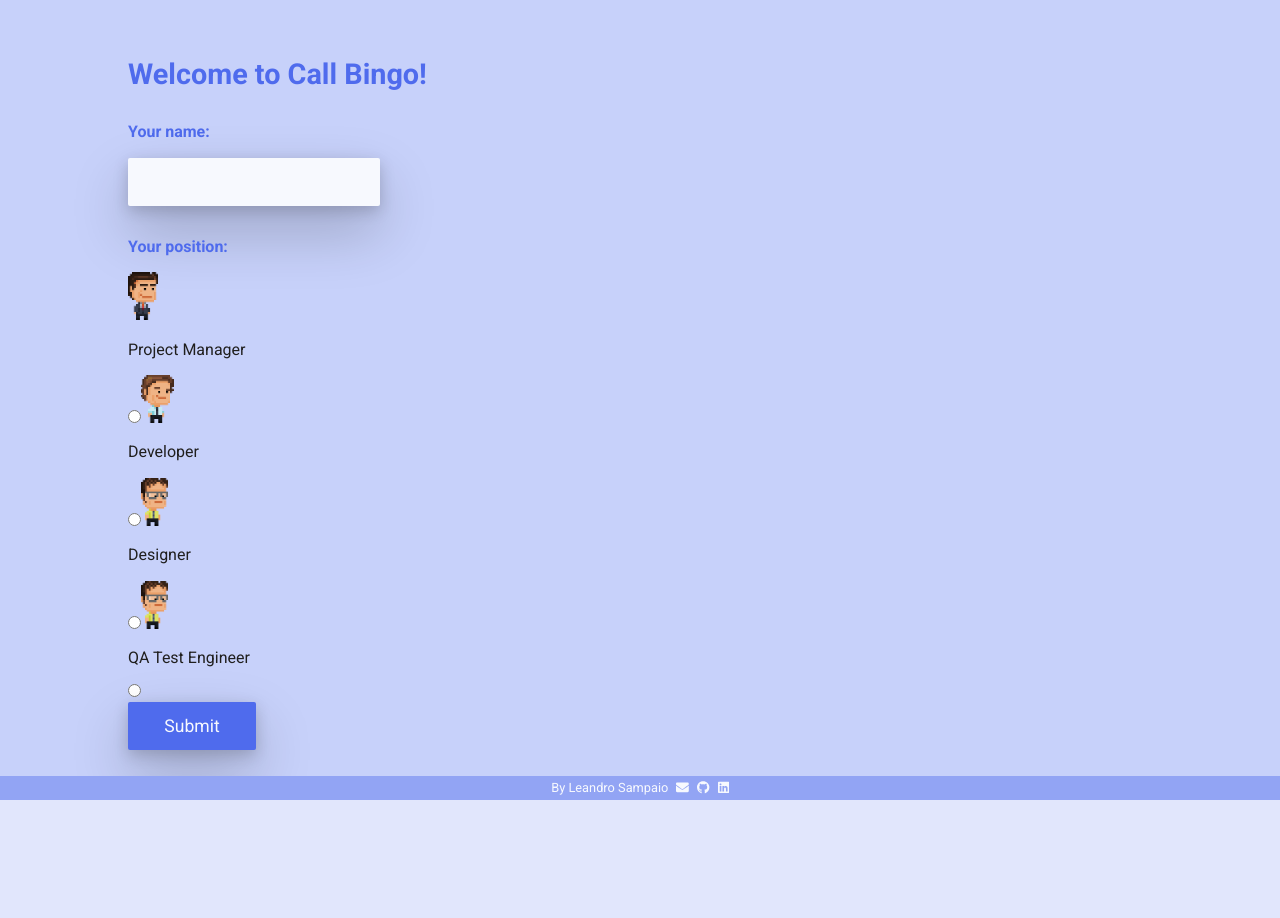
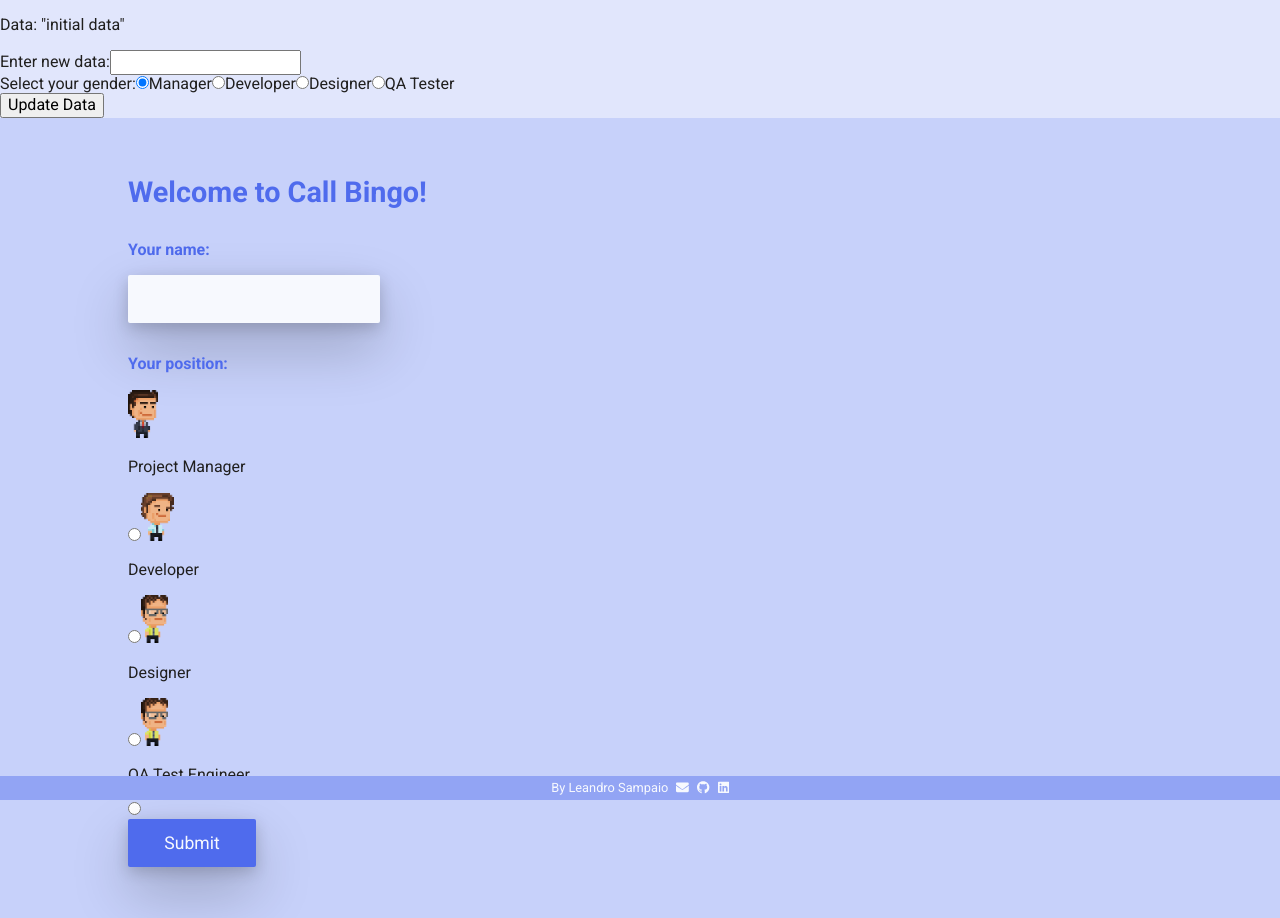
Before and after one commit to leandrorsampaio/challenge-bingo-react, a React (Create React App) app: page / in a window 1280 px wide. Shown: the top 918 px of the page. Before the commit the page ends 800 px from the top, so only its background shows below. Built offline with nearby package versions, Linux system fonts and the light colour scheme.

Commit message:
Its working....

```diff
--- a/src/App.js
+++ b/src/App.js
@@ -1,8 +1,14 @@
 import React from 'react';
+
+import MyProvider from './objects/AA_MyProvider';
+import MyConsumer from './objects/AA_MyConsumer';
+
+
 import Profilelayer from './objects/profilelayer';
 import Headerpage from './objects/headerpage';
 import Cellsinteraction from './objects/cellsinteraction';
 import Footerpage from './objects/footerpage';
+
 
 
 
@@ -12,13 +18,19 @@ function App() {
   return (
     <>
 
-      <Profilelayer />
+      <MyProvider>
 
-      <Headerpage />
+        <MyConsumer />
 
-      <Cellsinteraction />
+        <Profilelayer />
 
-      <Footerpage />
+        <Headerpage />
+
+        <Cellsinteraction />
+
+        <Footerpage />
+
+      </MyProvider>
 
     </>
 
--- /dev/null
+++ b/src/objects/AA_MyConsumer/index.jsx
@@ -0,0 +1,72 @@
+import React, { useState, useContext } from 'react';
+import MyContext from '../AA_MyContext';
+
+function MyConsumer() {
+    const { data, setData } = useContext(MyContext);
+    const [inputData, setInputData] = useState('');
+    const [companyRole, setCompanyRole] = useState('Manager');
+
+    const handleSubmit = (e) => {
+      e.preventDefault();
+      setData({ ...data, inputData, companyRole });
+      setInputData('');
+    };
+
+    return (
+      <div>
+        <p>Data: {JSON.stringify(data)}</p>
+        <form onSubmit={handleSubmit}>
+          <label>
+            Enter new data:
+            <input
+              type="text"
+              value={inputData}
+              onChange={(e) => setInputData(e.target.value)}
+            />
+          </label>
+          <div>
+            Select your gender:
+            <label>
+              <input
+                type="radio"
+                value="Manager"
+                checked={companyRole === 'Manager'}
+                onChange={(e) => setCompanyRole(e.target.value)}
+              />
+              Manager
+            </label>
+            <label>
+              <input
+                type="radio"
+                value="Developer"
+                checked={companyRole === 'Developer'}
+                onChange={(e) => setCompanyRole(e.target.value)}
+              />
+              Developer
+            </label>
+            <label>
+              <input
+                type="radio"
+                value="Designer"
+                checked={companyRole === 'Designer'}
+                onChange={(e) => setCompanyRole(e.target.value)}
+              />
+              Designer
+            </label>
+            <label>
+              <input
+                type="radio"
+                value="QA Tester"
+                checked={companyRole === 'QA Tester'}
+                onChange={(e) => setCompanyRole(e.target.value)}
+              />
+              QA Tester
+            </label>
+          </div>
+          <button type="submit">Update Data</button>
+        </form>
+      </div>
+    );
+  }
+
+  export default MyConsumer;
--- /dev/null
+++ b/src/objects/AA_MyContext/index.jsx
@@ -0,0 +1,4 @@
+import React from 'react';
+
+const MyContext = React.createContext();
+export default MyContext;
--- /dev/null
+++ b/src/objects/AA_MyProvider/index.jsx
@@ -0,0 +1,14 @@
+import React, { useState } from 'react';
+import MyContext from '../AA_MyContext';
+
+function MyProvider(props) {
+  const [data, setData] = useState('initial data');
+
+  return (
+    <MyContext.Provider value={{ data, setData }}>
+      {props.children}
+    </MyContext.Provider>
+  );
+}
+
+export default MyProvider;
--- a/src/objects/headerpage/index.jsx
+++ b/src/objects/headerpage/index.jsx
@@ -1,13 +1,13 @@
-import React from 'react';
+import React, { useContext } from 'react';
+import MyContext from '../AA_MyContext';
 import './style.scss'
 
 const HeaderPage = () => {
 
+    const { data } = useContext(MyContext);
 
     return (
         <>
-
-
 
             <header className='header'>
                 <div className='header__inner'>
@@ -20,8 +20,8 @@ const HeaderPage = () => {
                     <div className='header__profile'>
                         <img className="header__charImage js-profilePosition" src={require('../../assets/images/chars/char-1.png')} alt="Intern Pixel Art" />
                         <div className='header__profileWrapper'>
-                            <p className='header__profileText --name js-profileName'></p>
-                            <p className='header__profileText --level'>"In a call"</p>
+                            <p className='header__profileText --name js-profileName'>{data.inputData}</p>
+                            <p className='header__profileText --level'>{data.companyRole}</p>
                         </div>
                     </div>
 
--- a/src/objects/profilelayer/index.jsx
+++ b/src/objects/profilelayer/index.jsx
@@ -2,6 +2,7 @@ import React, { useState } from "react";
 import './style.scss'
 
 function NameForm() {
+
 
   const [firstName, setFirstName] = useState('');
   const [userPosition, setUserPosition] = useState('');
```
Also changed, not shown: src/objects/profilelayer/FirstNameContext.jsx (deleted, +0 -19 lines).
